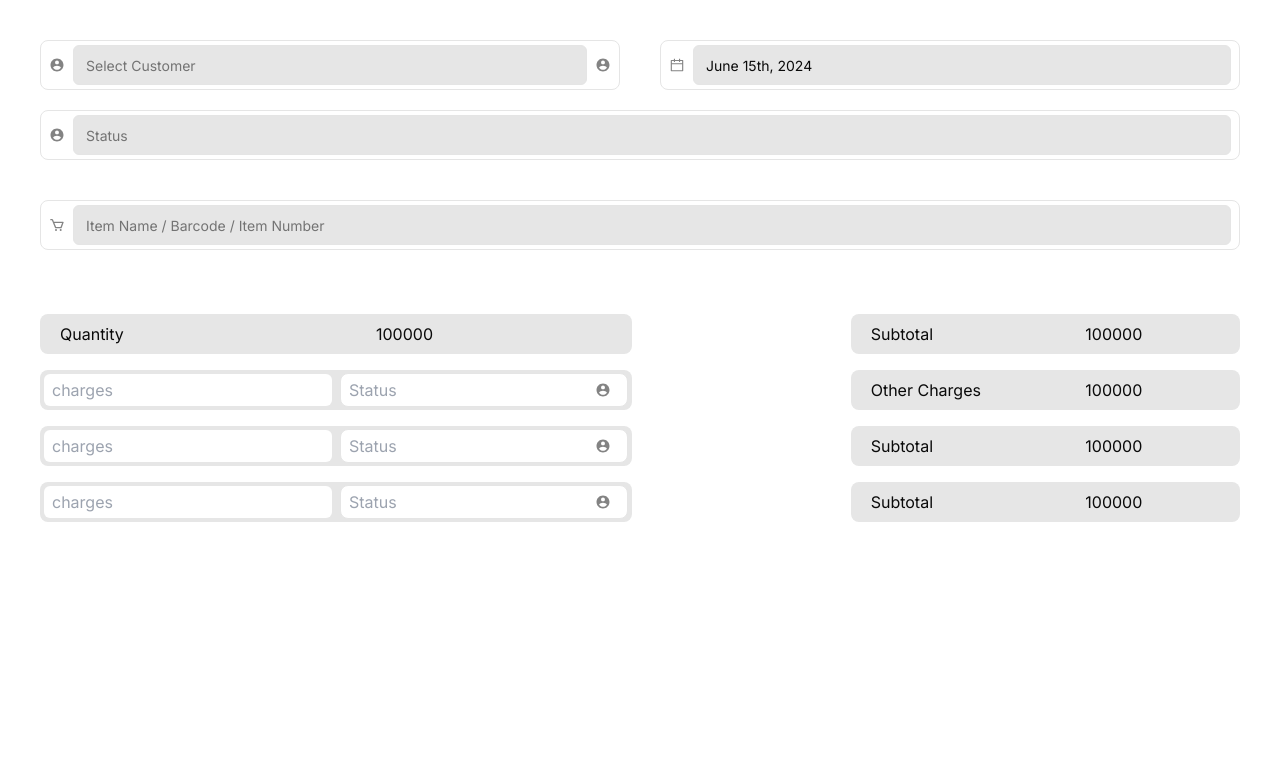
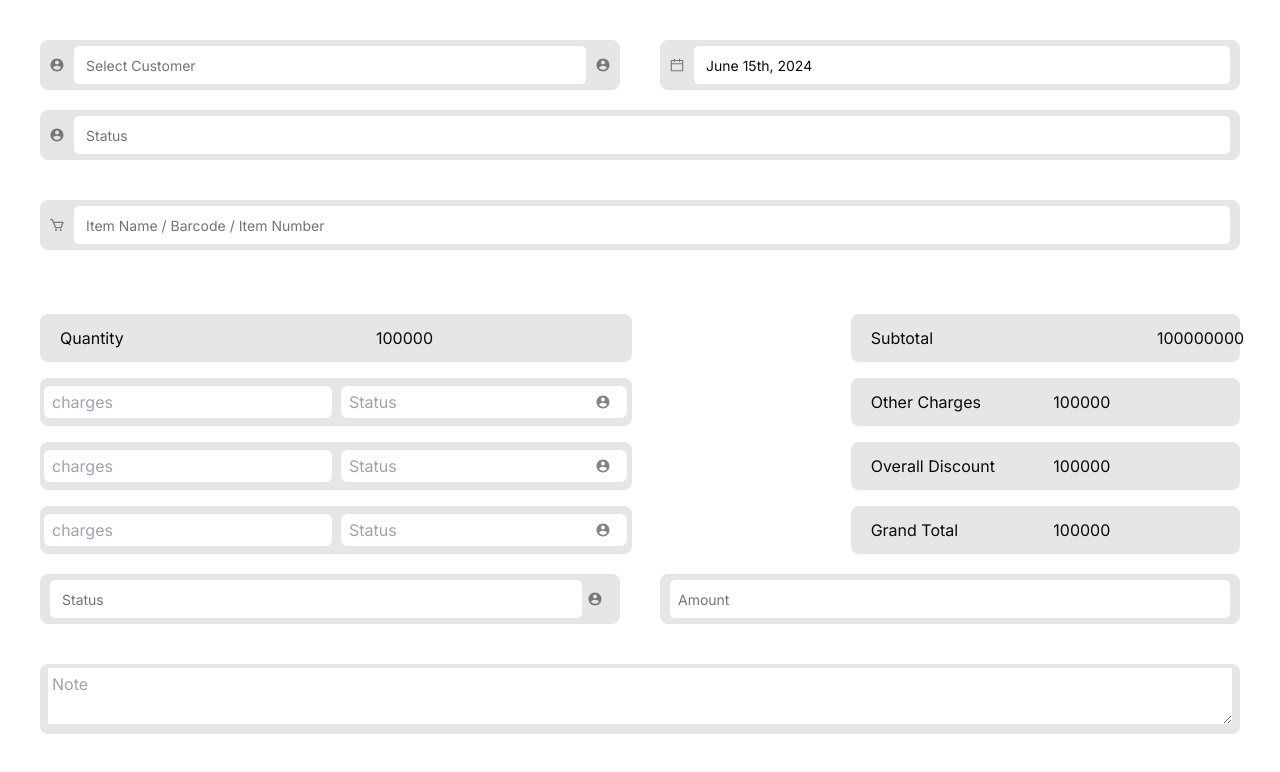
Before and after one commit to ulnlabs/shopify, a Next.js app: page /new-sales in a window 1280 px wide. Shown: the top 772 px of the page. Built offline with nearby package versions, Linux system fonts and the light colour scheme.

Commit message:
added payment options

```diff
--- a/src/app/components/sales/NewSales.tsx
+++ b/src/app/components/sales/NewSales.tsx
@@ -122,11 +122,11 @@ const NewSales = () => {
 
         <div className="grid grid-cols-12 gap-5 md:gap-10">
           <div className="  relative  col-start-1 md:col-span-6 col-span-full">
-            <div className="flex  py-1 px-2 rounded-lg border items-center ">
+            <div className="flex bg-primary-gray  py-1 px-2 rounded-lg border items-center ">
               <IoMdContact className="mr-2 h-4 w-4 shrink-0  opacity-50" />
               <Input placeholder='Select Customer' value={"" || data.customerName} readOnly onClick={() => {
                 setCustomerOpen(!customerOpen)
-              }} className="bg-primary-gray  cursor-pointer  " />
+              }} className=" cursor-pointer  " />
               <IoMdContact className="ml-2 h-4 w-4 shrink-0  opacity-50" />
             </div>
             {
@@ -152,11 +152,11 @@ const NewSales = () => {
             }
           </div>
           <div className="md:col-start-7 md:col-span-6 col-span-full">
-            <div className="flex  py-1 px-2 rounded-lg border items-center ">
-              <AiOutlineCalendar className="mr-2 h-4 w-4 shrink-0  opacity-50" />
+            <div className="flex  py-1 text-w bg-primary-gray px-2 rounded-lg border items-center ">
+              <AiOutlineCalendar className="mr-2  h-4 w-4 shrink-0  opacity-50" />
               <Input placeholder='Select Customer' value={billDate ? format(billDate, "PPP") : ''} readOnly onClick={() => {
                 setDateOpen(!dateOpen)
-              }} className="bg-primary-gray  cursor-pointer " />
+              }} className="  cursor-pointer " />
             </div>
             {
 
@@ -176,12 +176,12 @@ const NewSales = () => {
 
         <div className="mt-5 mb-10 col-span-full relative ">
 
-          <div className="flex items-center  border py-1 px-2 rounded-lg" >
+          <div className="flex items-center bg-primary-gray border py-1 px-2 rounded-lg" >
             <IoMdContact className="mr-2 h-4 w-4 shrink-0  opacity-50" />
             <Input placeholder="Status"
               value={"" || data.billStatus}
               onClick={() => { setOpenStatus(!openStatus) }}
-              className="bg-primary-gray cursor-pointer " readOnly />
+              className=" cursor-pointer " readOnly />
           </div>
           {
             openStatus && (
@@ -208,9 +208,9 @@ const NewSales = () => {
         </div>
 
         <div className="mt-5 relative">
-          <div className="flex items-center border py-1 px-2 rounded-lg">
+          <div className="flex items-center border py-1 bg-primary-gray px-2 rounded-lg">
             <BiCart className="mr-2 h-4 w-4 shrink-0  opacity-50" />
-            <Input placeholder="Item Name / Barcode / Item Number" className="bg-primary-gray"
+            <Input placeholder="Item Name / Barcode / Item Number" className=""
               onClick={() => {
                 setItemOpen(true);
               }}
@@ -256,17 +256,17 @@ const NewSales = () => {
       </section>
 
       <div className="grid grid-cols-12 grid-rows-4 mt-16 grid-flow-col gap-4">
-        <div className="col-start-1 items-center grid col-span-full md:col-span-6 h-10 rounded-lg bg-primary-gray">
+        <div className="col-start-1 items-center grid col-span-full md:col-span-6 h-auto rounded-lg bg-primary-gray">
           <div className="grid md:grid-cols-4 gap-20 px-5  ">
             <p className="col-start-1 col-end-3">Quantity</p>
             <p className="col-span-2 col-start-3 ">100000</p>
           </div>
         </div>
-        <div className="grid items-center grid-cols-subgrid grid-rows-subgrid gap-2 col-start-1 px-1 bg-primary-gray col-span-12 md:col-span-6 rounded-lg row-span-1">
-          <div className="col-start-1 col-end-7 md:col-end-4">
+        <div className="grid items-center grid-cols-subgrid h-auto grid-rows-subgrid gap-2 col-start-1 px-1 bg-primary-gray col-span-12 md:col-span-6 rounded-lg row-span-1">
+          <div className="col-start-1 col-end-7 py-2 md:col-end-4">
             <input id="Charges" className=" w-full rounded-md px-2 h-8" placeholder="charges" />
           </div>
-          <div className="md:col-start-4 col-start-7 col-end-13 relative md:col-end-7  bg-primary-gray">
+          <div className="md:col-start-4 col-start-7 h-auto col-end-13 relative md:col-end-7  bg-primary-gray">
             <div className="flex items-center  bg-white  border py-1 px-2 rounded-lg" >
               <input placeholder="Status"
                 value={"" || data.billStatus}
@@ -373,34 +373,79 @@ const NewSales = () => {
 
 
 
-        <div className="md:col-end-13 md:mt-0 mt-10  md:col-span-4 rounded-lg h-10 col-span-full grid items-center bg-primary-gray">
-          <div className="grid grid-cols-4 justify-end gap-20 px-5  ">
+        <div className="md:col-end-13 md:mt-0 mt-10 h-auto md:col-span-4 rounded-lg col-span-full grid items-center bg-primary-gray">
+          <div className="grid  grid-cols-4 lg:grid-cols-3 py-2 justify-start gap-4 lg:gap-20 px-5 ">
             <p className="col-start-1 col-end-3">Subtotal</p>
-            <p className="col-end-4 col-start-3 ">100000</p>
+            <p className="col-end-4 col-start-3  md:pr-2 ">100000000</p>
           </div>
 
         </div>
-        <div className="md:col-end-13 md:col-span-4 h-10 rounded-lg col-span-full grid items-center bg-primary-gray">
-          <div className="grid grid-cols-4 h-auto justify-end gap-20 px-5  ">
+        <div className="md:col-end-13 md:col-span-4 py-2 h-auto rounded-lg col-span-full grid items-center bg-primary-gray">
+          <div className="grid grid-cols-4 h-auto justify-end gap-4  px-5  ">
             <p className="col-start-1  col-end-3">Other Charges</p>
             <p className="col-span-2 w-auto col-start-3 ">100000</p>
           </div>
         </div>
-        <div className="md:col-end-13 md:col-span-4 h-10 rounded-lg col-span-full grid items-center bg-primary-gray">
-          <div className="grid grid-cols-4 justify-end gap-20 px-5  ">
-            <p className="col-start-1 col-end-3">Subtotal</p>
-            <p className="col-span-2 col-start-3 ">100000</p>
+        <div className="md:col-end-13 md:col-span-4 h-auto rounded-lg col-span-full grid items-center bg-primary-gray">
+          <div className="grid grid-cols-4 justify-end py-2 gap-4 px-5  ">
+            <p className="col-start-1 col-end-3">Overall Discount</p>
+            <p className="col-span-2 col-start-3 md-pr-2">100000</p>
           </div>
         </div>
-        <div className="md:col-end-13 md:col-span-4 rounded-lg h-10 col-span-full grid items-center bg-primary-gray">
-          <div className="grid grid-cols-4 justify-end gap-20 px-5  ">
-            <p className="col-start-1 col-end-3">Subtotal</p>
+        <div className="md:col-end-13 md:col-span-4 rounded-lg h-auto col-span-full grid items-center bg-primary-gray">
+          <div className="grid grid-cols-4 justify-end py-2 gap-4 px-5  ">
+            <p className="col-start-1 col-end-3">Grand Total</p>
             <p className="col-span-2 col-start-3 ">100000</p>
           </div>
         </div>
       </div>
 
+      <section className="grid grid-cols-12 md:gap-10 gap-5">
+        <div className="mt-5 col-start-1 col-span-6 relative ">
 
+          <div className="flex items-center bg-primary-gray border py-1 px-2 gap-1 rounded-lg" >
+            <Input placeholder="Status"
+              value={"" || data.billStatus}
+              onClick={() => { setOpenStatus(!openStatus) }}
+              className=" cursor-pointer " readOnly />
+
+
+            <IoMdContact className="mr-2 h-4 w-4 shrink-0  opacity-50" />
+
+          </div>
+          {
+            openStatus && (
+              <div className="z-10 absolute w-full mt-2 ">
+                <Command className="rounded-lg border  ">
+                  <CommandList>
+                    <CommandGroup>
+                      {status.map((item) => (
+                        <CommandItem key={item.value}
+                          className="cursor-pointer"
+                          onSelect={handleStatusClick}
+                        >
+                          {item.label}
+                        </CommandItem>
+                      ))}
+
+
+                    </CommandGroup>
+                  </CommandList>
+                </Command>
+              </div>
+            )
+          }
+        </div>
+        <div className="col-span-6 gird items-center border bg-primary-gray py-1 px-2 rounded-lg col-start-7 mt-5 ">
+          <Input type="text" placeholder="Amount" className="w-full px-2  b "/>
+
+        </div>
+        <div className="col-span-full py-1 px-2 rounded-lg bg-primary-gray">
+          <textarea placeholder="Note" className="h-auto px-1 py-1 w-full" >
+
+          </textarea>
+        </div>
+      </section>
 
     </div>
   )
```
